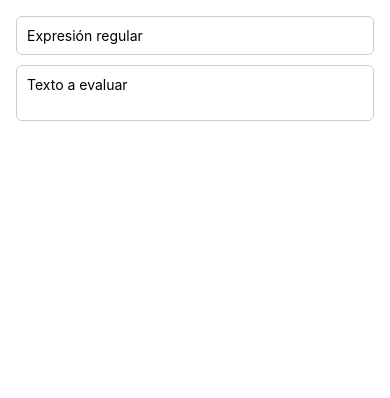
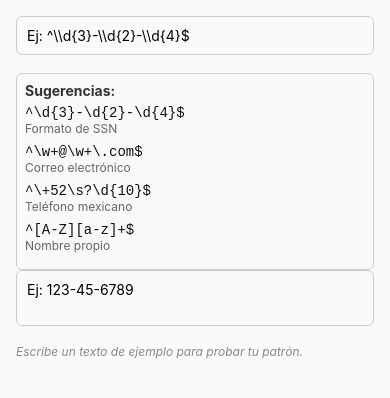
Before and after one commit to WebiWaboK/examen_extraordinario, a React Native app: screen / in a window 390 px wide. Shown: the top 398 px of the page. Built offline with nearby package versions, Linux system fonts and the light colour scheme.

Commit message:
Suggestions RegExp

```diff
--- /dev/null
+++ b/features/regexTester/presentation/components/molecules/RegexSuggestions.tsx
@@ -0,0 +1,54 @@
+import React from 'react';
+import { View, Text, Pressable, StyleSheet } from 'react-native';
+
+interface Props {
+  onSelect: (pattern: string) => void;
+}
+
+const suggestions = [
+  { pattern: '^\\d{3}-\\d{2}-\\d{4}$', label: 'Formato de SSN' },
+  { pattern: '^\\w+@\\w+\\.com$', label: 'Correo electrónico' },
+  { pattern: '^\\+52\\s?\\d{10}$', label: 'Teléfono mexicano' },
+  { pattern: '^[A-Z][a-z]+$', label: 'Nombre propio' },
+];
+
+export const RegexSuggestions = ({ onSelect }: Props) => {
+  return (
+    <View style={styles.container}>
+      <Text style={styles.title}>Sugerencias:</Text>
+      {suggestions.map((s, i) => (
+        <Pressable key={i} onPress={() => onSelect(s.pattern)} style={styles.item}>
+          <Text style={styles.pattern}>{s.pattern}</Text>
+          <Text style={styles.label}>{s.label}</Text>
+        </Pressable>
+      ))}
+    </View>
+  );
+};
+
+const styles = StyleSheet.create({
+  container: {
+    marginTop: 8,
+    padding: 8,
+    borderWidth: 1,
+    borderColor: '#ccc',
+    borderRadius: 6,
+    backgroundColor: '#F9F9F9',
+  },
+  title: {
+    fontWeight: 'bold',
+    marginBottom: 6,
+    color: '#333',
+  },
+  item: {
+    marginBottom: 8,
+  },
+  pattern: {
+    fontFamily: 'monospace',
+    color: '#111',
+  },
+  label: {
+    fontSize: 12,
+    color: '#666',
+  },
+});
--- a/features/regexTester/presentation/components/organisms/RegexEditor.tsx
+++ b/features/regexTester/presentation/components/organisms/RegexEditor.tsx
@@ -10,6 +10,7 @@ import {
 import { InputText } from '../atoms/InputText';
 import { RegexASTNode } from '../../../domain/entities/RegexASTNode';
 import { InteractiveRailroad } from '../organisms/InteractiveRailroad';
+import { RegexSuggestions } from '../molecules/RegexSuggestions';
 
 interface Props {
   pattern: string;
@@ -40,18 +41,27 @@ export const RegexEditor = ({
     >
       <ScrollView contentContainerStyle={styles.container}>
         <InputText
-          placeholder="Expresión regular"
+          placeholder="Ej: ^\\d{3}-\\d{2}-\\d{4}$"
           value={pattern}
           onChangeText={onPatternChange}
         />
+        {!pattern && (
+          <RegexSuggestions onSelect={onPatternChange} />
+        )}
+
         {regexError && <Text style={styles.errorText}>⚠ {regexError}</Text>}
 
         <InputText
-          placeholder="Texto a evaluar"
+          placeholder="Ej: 123-45-6789"
           value={text}
           onChangeText={onTextChange}
           multiline
         />
+        {!text && (
+          <Text style={styles.suggestion}>
+            Escribe un texto de ejemplo para probar tu patrón.
+          </Text>
+        )}
 
         {hasPattern && (
           <>
@@ -102,4 +112,10 @@ const styles = StyleSheet.create({
     marginVertical: 8,
     fontWeight: '600',
   },
+  suggestion: {
+    fontSize: 12,
+    fontStyle: 'italic',
+    color: '#888',
+    marginVertical: 8,
+  },
 });
--- a/features/regexTester/presentation/screens/RegexEditorScreen.tsx
+++ b/features/regexTester/presentation/screens/RegexEditorScreen.tsx
@@ -1,4 +1,5 @@
-import { SafeAreaView } from 'react-native';
+import React from 'react';
+import { SafeAreaView, StyleSheet } from 'react-native';
 import { RegexEditor } from '../components/organisms/RegexEditor';
 import { useRegexEditorViewModel } from '../viewmodels/useRegexEditorViewModel';
 
@@ -14,7 +15,7 @@ export default function RegexEditorScreen() {
   } = useRegexEditorViewModel();
 
   return (
-    <SafeAreaView style={{ flex: 1 }}>
+    <SafeAreaView style={styles.container}>
       <RegexEditor
         pattern={pattern}
         text={text}
@@ -27,3 +28,10 @@ export default function RegexEditorScreen() {
     </SafeAreaView>
   );
 }
+
+const styles = StyleSheet.create({
+  container: {
+    flex: 1,
+    backgroundColor: '#FAFAFA',
+  },
+});
```
